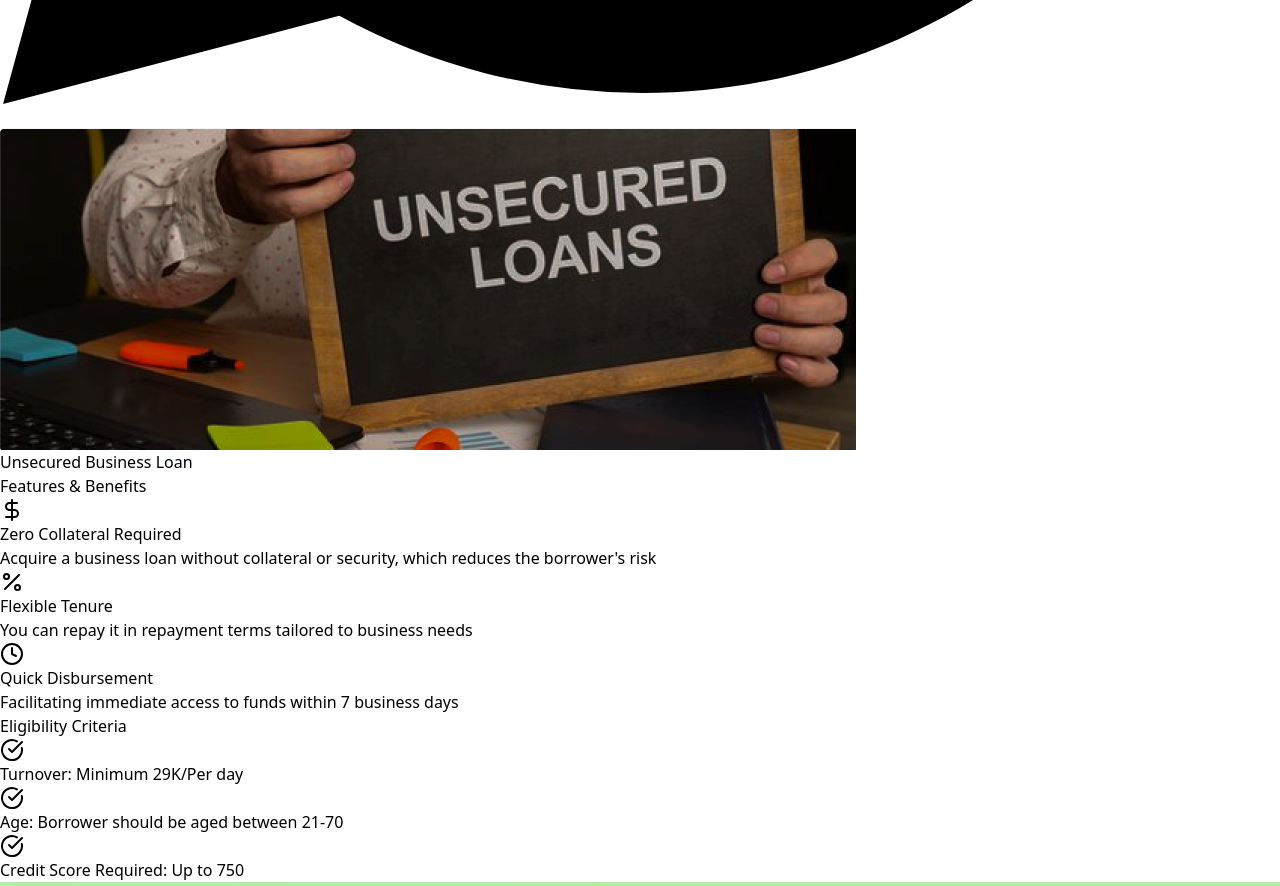
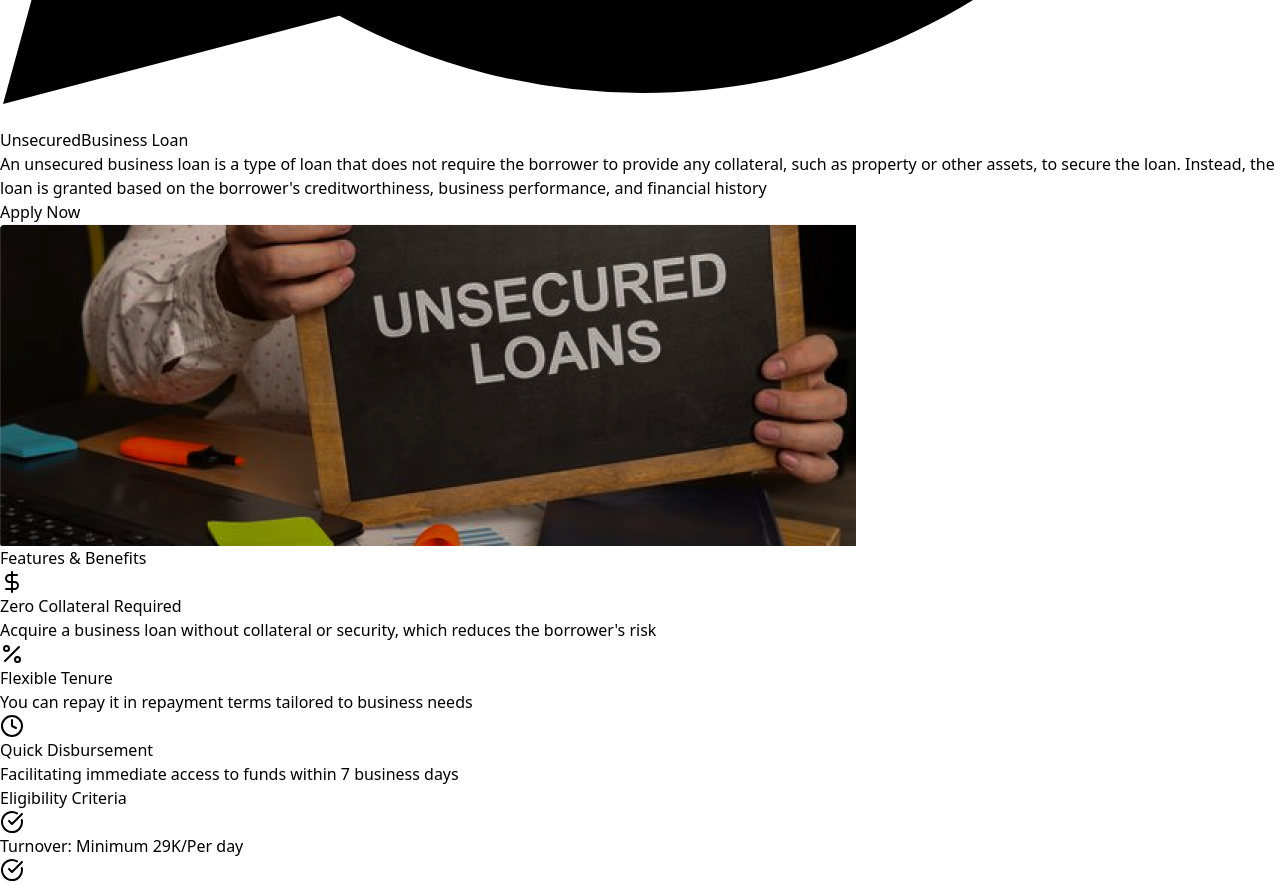
Before and after one commit to raza1315/key2loan, a React (Vite) app: page /unsecuredLoan in a window 1280 px wide. Shown: the part 1580-2466 px from the top of the page. Built offline with nearby package versions, Linux system fonts and the light colour scheme.

Commit message:
emi calculator left

```diff
--- a/src/Pages/SecuredLoan/SecuredLoan.jsx
+++ b/src/Pages/SecuredLoan/SecuredLoan.jsx
@@ -1,4 +1,4 @@
-import React, { useState } from "react";
+import React, { useRef, useState } from "react";
 import {
   CheckCircle,
   DollarSign,
@@ -11,6 +11,7 @@ import {
 } from "lucide-react";
 import MainNav from "../MainNav/MainNav";
 export default function SecuredLoan() {
+  const formRef = useRef(null);
   const [formData, setFormData] = useState({
     name: "",
     email: "",
@@ -30,7 +31,13 @@ export default function SecuredLoan() {
 
   const handleSubmit = async (e) => {
     e.preventDefault();
-    if(!documents.aadhar || !documents.pan || !documents.gst || !documents.incomeProof || !documents.financialDetails){
+    if (
+      !documents.aadhar ||
+      !documents.pan ||
+      !documents.gst ||
+      !documents.incomeProof ||
+      !documents.financialDetails
+    ) {
       alert("Please upload all the documents");
       return;
     }
@@ -80,17 +87,45 @@ export default function SecuredLoan() {
       {/* Main Navbar */}
       <MainNav />
       {/* Hero Section */}
-      <div className="relative h-[320px] mb-12">
-        <img
-          src="/securedloan.png"
-          alt="Business people discussing secured loans"
-          className="w-full h-full object-cover blur-[3px]"
-        />
-        <div className="absolute inset-0 bg-gradient-to-r from-[#21A26B]/80 to-transparent flex items-center">
-          <div className="container mx-auto px-6">
-            <h1 className="text-4xl md:text-5xl font-bold text-white max-w-2xl">
-              Secured Business Loan
+      <div className="container mx-auto px-4 py-16 sm:px-6 lg:px-8">
+        <div className="grid grid-cols-1 lg:grid-cols-2 gap-12 items-center">
+          <div className="space-y-8">
+            <h1 className="text-4xl font-extrabold tracking-tight text-gray-900 sm:text-5xl md:text-6xl">
+              <span className="block">Secured</span>
+              <span className="block text-[#21A26B]">Business Loan</span>
             </h1>
+            <p className="mt-3 text-base text-gray-500 sm:mt-5 sm:text-lg sm:max-w-xl sm:mx-auto md:mt-5 md:text-xl lg:mx-0">
+              A secured business loan is a type of loan where the borrower
+              pledges an asset (called collateral) to the lender as security for
+              the loan. If the borrower fails to repay the loan, the lender has
+              the legal right to seize and sell the collateral to recover the
+              outstanding amount
+            </p>
+            <div className="mt-5 sm:mt-8 sm:flex sm:justify-start">
+              <div
+                className="rounded-md shadow"
+                onClick={() => {
+                  formRef.current.scrollIntoView({ behavior: "smooth" });
+                }}
+              >
+                <a
+                  className="w-full flex items-center justify-center px-8 py-3 border border-transparent text-base font-medium rounded-md text-white bg-[#21A26B] hover:bg-[#1c8f5c] md:py-4 md:text-lg md:px-10"
+                >
+                  Apply Now
+                </a>
+              </div>
+            </div>
+          </div>
+          <div className="relative h-64 sm:h-72 md:h-96 lg:h-full">
+            <img
+              src="/securedloan.png"
+              alt="Business people discussing secured loans"
+              layout="fill"
+              objectFit="cover"
+              className="rounded-lg shadow-xl h-full w-full"
+              priority
+            />
+            <div className="absolute inset-0 bg-gradient-to-r from-[#21A26B]/20 to-transparent rounded-lg"></div>
           </div>
         </div>
       </div>
@@ -166,7 +201,10 @@ export default function SecuredLoan() {
         </div>
 
         {/* Application Form */}
-        <div className="bg-white rounded-lg p-8 shadow-lg border border-[#21A26B]/20 max-w-3xl mx-auto">
+        <div
+          className="bg-white rounded-lg p-8 shadow-lg border border-[#21A26B]/20 max-w-3xl mx-auto"
+          ref={formRef}
+        >
           <h2 className="text-3xl font-semibold text-[#21A26B] mb-8 text-center">
             Apply Now
           </h2>
--- a/src/Pages/UnsecuredLoan/UnsecuredLoan.jsx
+++ b/src/Pages/UnsecuredLoan/UnsecuredLoan.jsx
@@ -1,4 +1,4 @@
-import React, { useState } from "react";
+import React, { useRef, useState } from "react";
 import {
   CheckCircle,
   DollarSign,
@@ -11,6 +11,7 @@ import {
 } from "lucide-react";
 import MainNav from "../MainNav/MainNav";
 export default function UnsecuredLoan() {
+  const formRef = useRef(null);
   const [formData, setFormData] = useState({
     name: "",
     email: "",
@@ -86,17 +87,45 @@ export default function UnsecuredLoan() {
       {/* Main Navbar */}
       <MainNav />
       {/* Hero Section */}
-      <div className="relative h-[320px] mb-12">
-        <img
-          src="/unsecuredloan.png"
-          alt="Business people discussing unsecured loans"
-          className="w-full h-full object-cover blur-[3px]"
-        />
-        <div className="absolute inset-0 bg-gradient-to-r from-[#21A26B]/80 to-transparent flex items-center">
-          <div className="container mx-auto px-6">
-            <h1 className="text-4xl md:text-5xl font-bold text-white max-w-2xl">
-              Unsecured Business Loan
+      <div className="container mx-auto px-4 py-16 sm:px-6 lg:px-8">
+        <div className="grid grid-cols-1 lg:grid-cols-2 gap-12 items-center">
+          <div className="space-y-8">
+            <h1 className="text-4xl font-extrabold tracking-tight text-gray-900 sm:text-5xl md:text-6xl">
+              <span className="block">Unsecured</span>
+              <span className="block text-[#21A26B]">Business Loan</span>
             </h1>
+            <p className="mt-3 text-base text-gray-500 sm:mt-5 sm:text-lg sm:max-w-xl sm:mx-auto md:mt-5 md:text-xl lg:mx-0">
+              An unsecured business loan is a type of loan that does not require
+              the borrower to provide any collateral, such as property or other
+              assets, to secure the loan. Instead, the loan is granted based on
+              the borrower's creditworthiness, business performance, and
+              financial history
+            </p>
+            <div className="mt-5 sm:mt-8 sm:flex sm:justify-start">
+              <div
+                className="rounded-md shadow"
+                onClick={() => {
+                  formRef.current.scrollIntoView({ behavior: "smooth" });
+                }}
+              >
+                <a
+                  className="w-full flex items-center justify-center px-8 py-3 border border-transparent text-base font-medium rounded-md text-white bg-[#21A26B] hover:bg-[#1c8f5c] md:py-4 md:text-lg md:px-10"
+                >
+                  Apply Now
+                </a>
+              </div>
+            </div>
+          </div>
+          <div className="relative h-64 sm:h-72 md:h-96 lg:h-full">
+            <img
+              src="/unsecuredloan.png"
+              alt="Business people discussing secured loans"
+              layout="fill"
+              objectFit="cover"
+              className="rounded-lg shadow-xl h-full w-full"
+              priority
+            />
+            <div className="absolute inset-0 bg-gradient-to-r from-[#21A26B]/20 to-transparent rounded-lg"></div>
           </div>
         </div>
       </div>
@@ -174,7 +203,9 @@ export default function UnsecuredLoan() {
 
         {/* Application Form */}
         <div className="bg-white rounded-lg p-8 shadow-lg border border-[#21A26B]/20 max-w-3xl mx-auto">
-          <h2 className="text-3xl font-semibold text-[#21A26B] mb-8 text-center">
+          <h2 className="text-3xl font-semibold text-[#21A26B] mb-8 text-center"
+          ref={formRef}
+          >
             Apply Now
           </h2>
 
```
